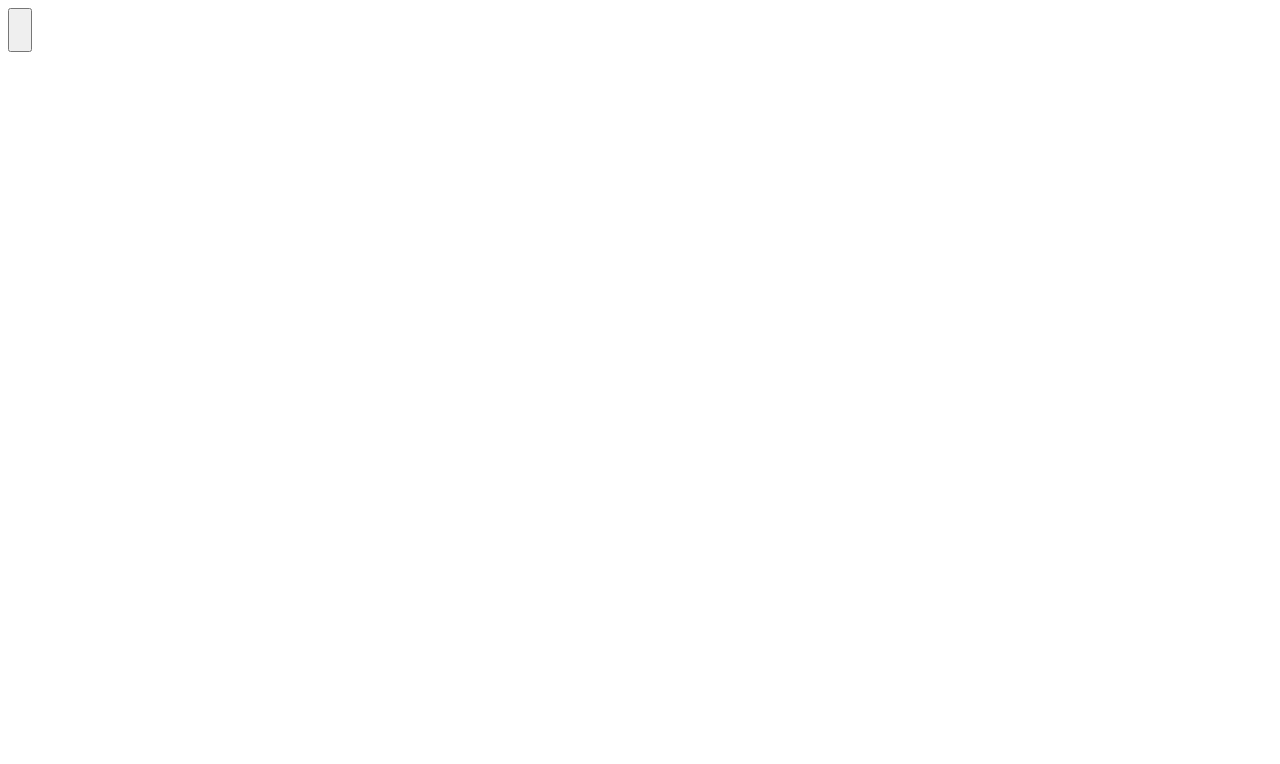
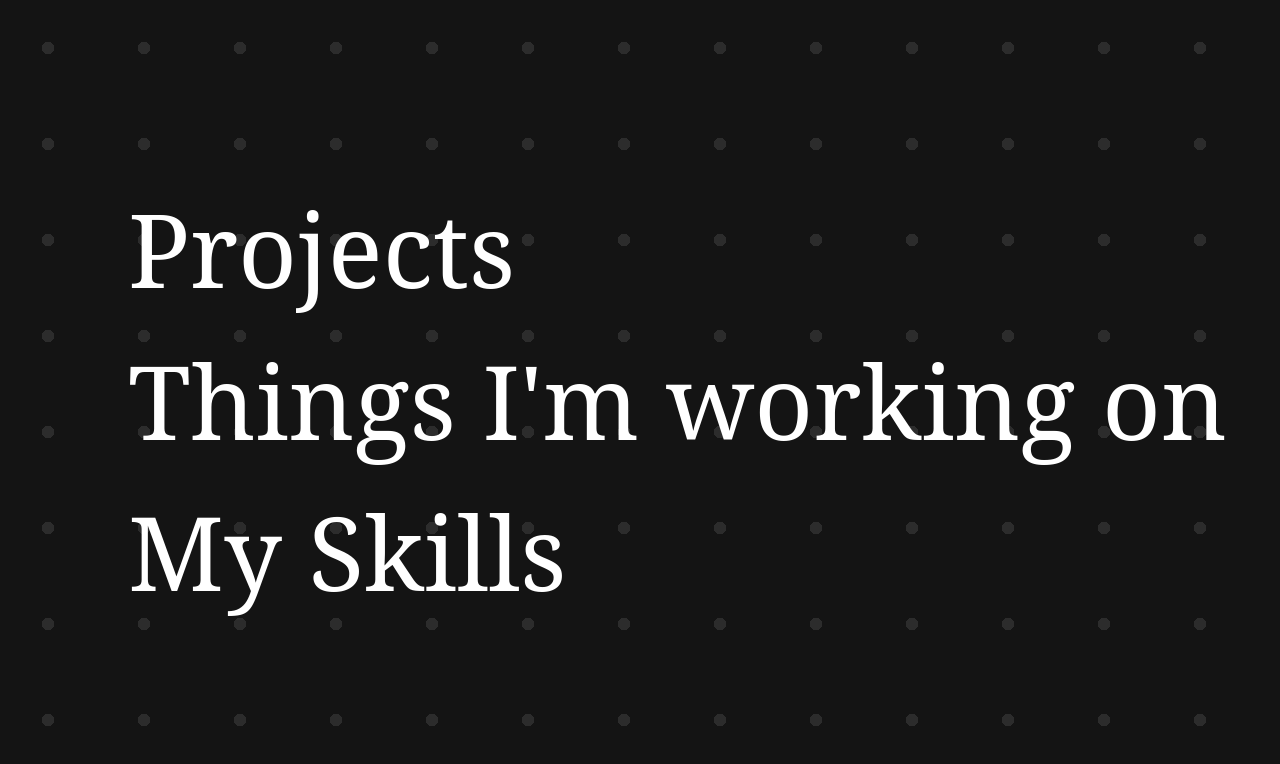
Before and after one commit to lausan3/lausan3-personal-page, a plain HTML site: page index.html in a window 1280 px wide. Drawn offline with Linux system fonts and the light colour scheme.

Commit message:
Followed Hyperplexed Tutorial for basis

```diff
--- a/Home/index.css
+++ b/Home/index.css
@@ -1,30 +1,72 @@
 body {
-    background-color: white;
-    font: "Noto Serif";
+    background-color: rgba(20,20,20,1);
+    margin: 0px;
 }
 
-#sidebar-elements {
-    position: fixed;
-    background-color: orange;
-    width: 250px;
-    top: 0px;
-    right: 0px;
-    bottom: 0px;
-    left: -250px;
-    border: 2px black;
-    transition: 0.5s;
+#menu {
+    height: 100vh;
+    display: flex;
+    align-items: center;
 }
 
-nav {
-    display: grid;
+.menu-item {
+    color: white;
+    font-size: clamp(3rem, 8vw, 8rem);
+    font-family: "Noto Serif", serif;
+
+    display: block;
+    text-decoration: none;
+    padding: clamp(0.25rem, 0.5vw, 1rem) 0rem;
+
+    transition: 500ms;
 }
 
-.nav-element {
-    font-size: 20px;
-    padding: 20px 10px 20px 10px;
+#menu-items {
+    margin-left: clamp(4rem, 10vw, 24rem);
+    position: relative;
+    z-index: 2;
 }
 
-a:link {
-    text-decoration: none;
-    color: black;
+#menu-items:hover  .menu-item {
+    opacity: 0.3;
 }
+
+#menu-items:hover  .menu-item:hover {
+    opacity: 1;
+}
+
+#menu-background-pattern {
+    height: 100vh;
+    width: 100vw;
+
+    background-image: radial-gradient(
+        rgba(255, 255, 255, 0.1) 9%,
+        transparent 9%
+    );
+
+    background-position: 0px 0px;
+    background-size: 12vmin 12vmin;
+    position: absolute;
+    left: 0px;
+    top: 0px;
+    z-index: 1;
+
+    transition: opacity 800ms, background-size 800ms, background-position 800ms;
+}
+
+#menu-items:hover ~ #menu-background-pattern {
+    background-size: 11vmin 11vmin;
+    opacity: 0.5;
+}
+
+#menu[data-active-index="0"] #menu-background-pattern {
+    background-position: 0px -200px;
+}
+
+#menu[data-active-index="1"] #menu-background-pattern {
+    background-position: 0px -300px;
+}
+
+#menu[data-active-index="2"] #menu-background-pattern {
+    background-position: 0px -400px;
+}
--- a/Home/index.js
+++ b/Home/index.js
@@ -1,13 +1,8 @@
-const sidebar = document.getElementById("sidebar-elements");
-const sidebarButton = document.getElementById("sidebar-button");
-let sidebarOpen = false;
+const menu = document.getElementById("menu");
+const menuItems = Array.from(document.getElementsByClassName("menu-item"));
 
-sidebarButton.addEventListener('click', function() {
-    if (!sidebarOpen) {
-        sidebar.style.left = '0';
-        sidebarOpen = true;
-    } else {
-        sidebar.style.left = "-250px";
-        sidebarOpen = false;
+menuItems.forEach((item, index) => {
+    item.onmouseover = () => {
+        menu.dataset.activeIndex = index;
     }
-})
+});
--- a/Learning/learning.css
+++ b/Learning/learning.css
@@ -0,0 +1,56 @@
+body {
+    background-color: rgba(20,20,20,1);
+    margin: 0px;
+}
+
+#menu {
+    height: 100vh;
+    display: flex;
+    align-items: center;
+}
+
+.menu-item {
+    color: white;
+    font-size: 50px;
+    font-family: "Noto Serif", serif;
+
+    display: block;
+    text-decoration: none;
+    padding: clamp(0.25rem, 0.5vw, 1rem) 0rem;
+    margin-bottom: 0px;
+
+    transition: 500ms;
+}
+
+#menu-items {
+    margin-left: clamp(4rem, 10vw, 24rem);
+    position: relative;
+    z-index: 2;
+}
+
+#menu-items:hover  .menu-item {
+    opacity: 0.3;
+}
+
+#menu-items:hover  .menu-item:hover {
+    opacity: 1;
+}
+
+#menu-background-pattern {
+    height: 100vh;
+    width: 100vw;
+
+    background-image: radial-gradient(
+        rgba(255, 255, 255, 0.1) 9%,
+        transparent 9%
+    );
+
+    background-position: 0px 0px;
+    background-size: 12vmin 12vmin;
+    position: absolute;
+    left: 0px;
+    top: 0px;
+    z-index: 1;
+
+    transition: opacity 800ms, background-size 800ms, background-position 800ms;
+}
--- a/Projects/projects.css
+++ b/Projects/projects.css
@@ -0,0 +1,55 @@
+body {
+    background-color: rgba(20,20,20,1);
+    margin: 0px;
+}
+
+#menu {
+    height: 100vh;
+    display: flex;
+    align-items: center;
+}
+
+.menu-item {
+    color: white;
+    font-size: clamp(3rem, 8vw, 8rem);
+    font-family: "Noto Serif", serif;
+
+    display: block;
+    text-decoration: none;
+    padding: clamp(0.25rem, 0.5vw, 1rem) 0rem;
+
+    transition: 500ms;
+}
+
+#menu-items {
+    margin-left: clamp(4rem, 10vw, 24rem);
+    position: relative;
+    z-index: 2;
+}
+
+#menu-items:hover  .menu-item {
+    opacity: 0.3;
+}
+
+#menu-items:hover  .menu-item:hover {
+    opacity: 1;
+}
+
+#menu-background-pattern {
+    height: 100vh;
+    width: 100vw;
+
+    background-image: radial-gradient(
+        rgba(255, 255, 255, 0.1) 9%,
+        transparent 9%
+    );
+
+    background-position: 0px 0px;
+    background-size: 12vmin 12vmin;
+    position: absolute;
+    left: 0px;
+    top: 0px;
+    z-index: 1;
+
+    transition: opacity 800ms, background-size 800ms, background-position 800ms;
+}
--- a/Skills/skills.css
+++ b/Skills/skills.css
@@ -0,0 +1,55 @@
+body {
+    background-color: rgba(20,20,20,1);
+    margin: 0px;
+}
+
+#menu {
+    height: 100vh;
+    display: flex;
+    align-items: center;
+}
+
+.menu-item {
+    color: white;
+    font-size: 100px;
+    font-family: "Noto Serif", serif;
+
+    display: block;
+    text-decoration: none;
+    padding: clamp(0.25rem, 0.5vw, 1rem) 0rem;
+
+    transition: 500ms;
+}
+
+#menu-items {
+    margin-left: clamp(4rem, 10vw, 24rem);
+    position: relative;
+    z-index: 2;
+}
+
+#menu-items:hover  .menu-item {
+    opacity: 0.3;
+}
+
+#menu-items:hover  .menu-item:hover {
+    opacity: 1;
+}
+
+#menu-background-pattern {
+    height: 100vh;
+    width: 100vw;
+
+    background-image: radial-gradient(
+        rgba(255, 255, 255, 0.1) 9%,
+        transparent 9%
+    );
+
+    background-position: 0px 0px;
+    background-size: 12vmin 12vmin;
+    position: absolute;
+    left: 0px;
+    top: 0px;
+    z-index: 1;
+
+    transition: opacity 800ms, background-size 800ms, background-position 800ms;
+}
--- a/index.html
+++ b/index.html
@@ -10,18 +10,14 @@
         <link rel="stylesheet" href="Home/index.css">
     </head>
     <body>
-        <!--navigation sidebar-->
-        <div id="sidebar">
-            <button class="nav-element" id="sidebar-button" href="Assets/icons8-menu.gif"></button>
-
-            <div id="sidebar-elements">
-                <button class="nav-element" id="sidebar-button" href="Assets/icons8-menu.gif"></button>
-                <nav>
-                    <a class="nav-element" id="nav-projects" href="projects/projects.html">Projects</a>
-                    <a class="nav-element" id="nav-learning" href="learning/learning.html">Things I'm working on</a>
-                    <a class="nav-element" id="nav-skills" href="skills/skills.html">My Skills</a>
-                </nav>
+        <!--navigation menu-->
+        <div id="menu">
+            <div id="menu-items">
+                <a class="menu-item" id="menu-projects" href="Projects/projects.html">Projects</a>
+                <a class="menu-item" id="menu-learning" href="Learning/learning.html">Things I'm working on</a>
+                <a class="menu-item" id="menu-skills" href="Skills/skills.html">My Skills</a>
             </div>
+            <div id="menu-background-pattern"></div>
         </div>
 
         <script src="Home/index.js" async defer></script>
```
Also changed, not shown: Learning/learning.html (+13 -8 lines), Projects/projects.html (+8 -4 lines), Skills/skills.html (+13 -6 lines).
